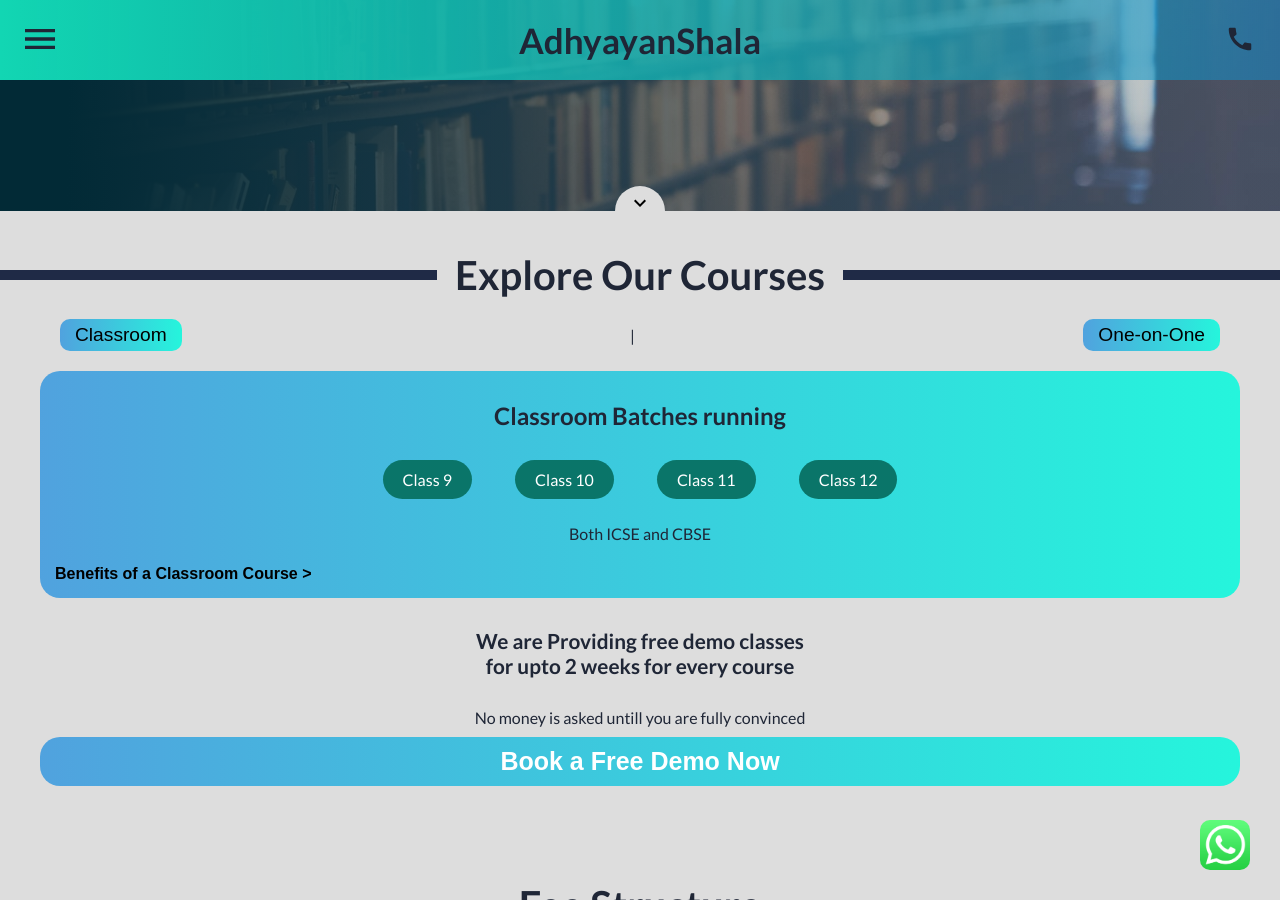
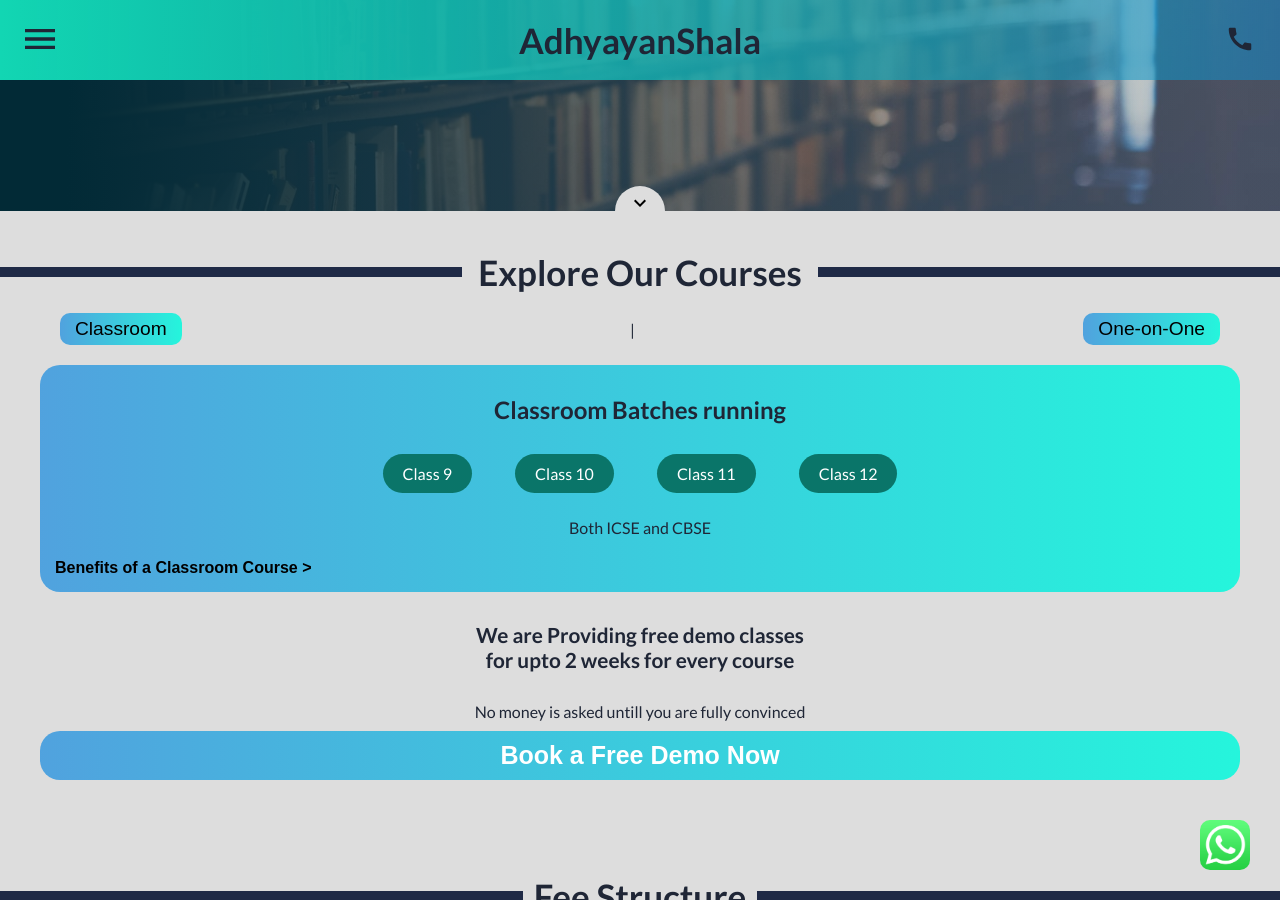
Before and after one commit to joshiCoding/adhyayanShala, a Jekyll site: the page built from index.markdown, in a window 1280 px wide and 900 px high, scrolled down 509 px. Built offline with Jekyll 4.4.1, drawn with Linux system fonts in a browser that asks for light colours.

Commit message:
new font-size correction

```diff
--- a/assets/css/styles.scss
+++ b/assets/css/styles.scss
@@ -60,7 +60,7 @@ header{
     margin-bottom:60px;
     overflow:hidden;
     h1{
-        font-size:2.5rem;
+        font-size:35px;
         margin:20px 0;
     }
 
```
Also changed, not shown: 2 other files.
